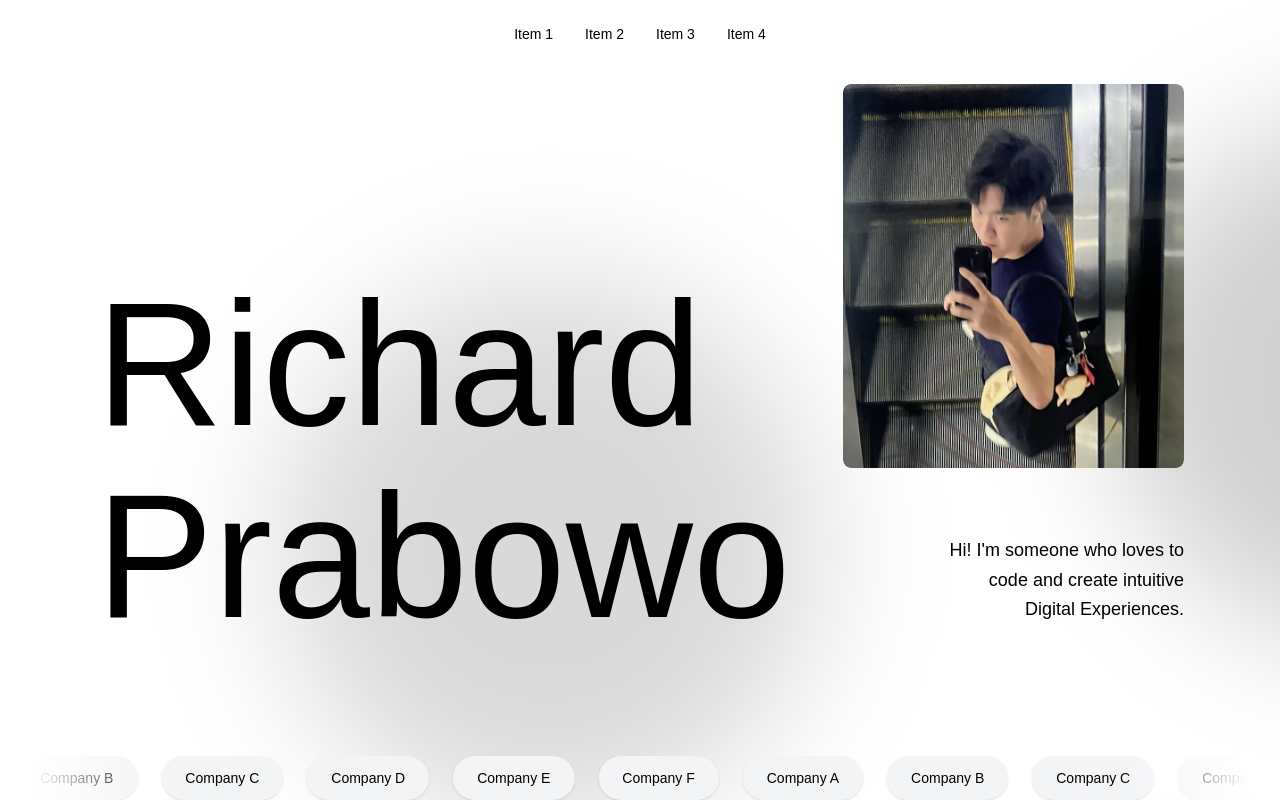
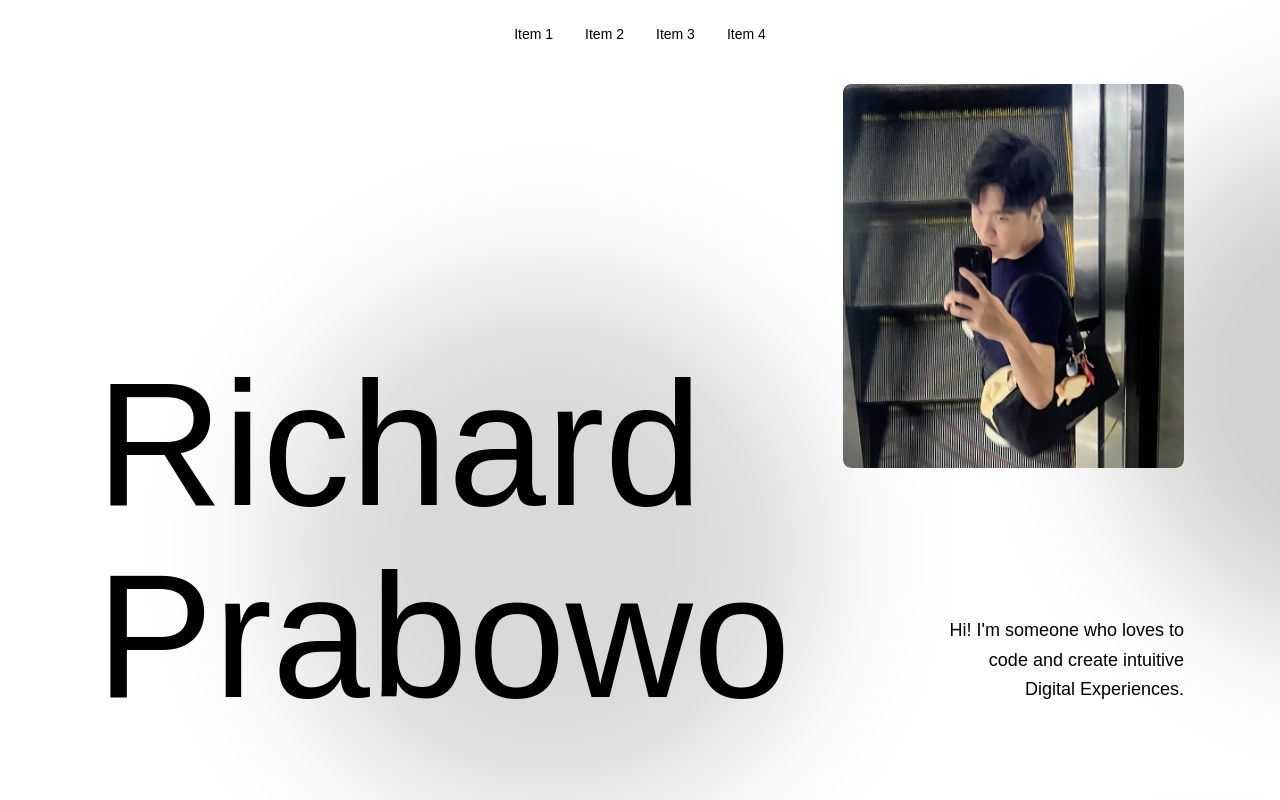
Before and after one commit to richardprab/portfolio, a Next.js app: page / in a window 1280 px wide. Shown: the top 800 px of the page. Built offline with nearby package versions, Linux system fonts and the light colour scheme; no server answers; the database is empty.

Commit message:
Update README to reflect MongoDB usage and enhance HeroSection layout with improved styling and animation properties for better visual presentation.

```diff
--- a/app/sections/HeroSection.tsx
+++ b/app/sections/HeroSection.tsx
@@ -34,9 +34,10 @@ export const HeroSection = () => {
       style={{ opacity: heroOpacity, y: heroY, scale: heroScale }}
       className="px-4 sm:px-8 lg:px-16 xl:px-24 pt-4 pb-8 sm:pb-16"
     >
-      <div className="grid grid-cols-1 lg:grid-cols-2 gap-8 sm:gap-12 lg:gap-16 max-w-7xl mx-auto min-h-[60vh] sm:min-h-[70vh]">
-        <div className="flex flex-col justify-end order-2 lg:order-1">
+      <div className="grid grid-cols-1 lg:grid-cols-2 gap-8 sm:gap-12 lg:gap-16 max-w-7xl mx-auto min-h-[60vh] sm:min-h-[70vh] lg:min-h-[80vh] relative">
+        <div className="flex flex-col justify-center lg:justify-end order-2 lg:order-1 pb-8 lg:pb-0 relative z-0">
           <motion.div
+            className="relative z-0"
             initial={{ opacity: 0, x: -50 }}
             animate={{ opacity: 1, x: 0 }}
             transition={{ duration: 0.8, ease: "easeOut" }}
@@ -55,9 +56,9 @@ export const HeroSection = () => {
           </motion.div>
         </div>
 
-        <div className="flex flex-col items-end lg:items-end relative order-1 lg:order-2">
+        <div className="flex flex-col items-end lg:items-end relative order-1 lg:order-2 pt-8 lg:pt-0 z-20">
           <motion.div
-            className="mb-4 sm:mb-6 relative w-[66.67%] max-w-lg lg:max-w-xl xl:max-w-2xl h-48 sm:h-64 md:h-80 lg:h-96 rounded-lg overflow-hidden"
+            className="mb-4 sm:mb-6 relative w-[66.67%] max-w-lg lg:max-w-xl xl:max-w-2xl h-48 sm:h-56 md:h-64 lg:h-80 xl:h-96 rounded-lg overflow-hidden absolute right-4 sm:right-8 top-0 lg:absolute lg:right-0 lg:top-0 lg:-ml-8 xl:-ml-12 z-30"
             initial={{ opacity: 0, scale: 0.9 }}
             animate={{ opacity: 1, scale: 1 }}
             transition={{ duration: 0.6, delay: 0.4 }}
```
Also changed, not shown: 1 other file (tests, documents, lock files or other folders).
